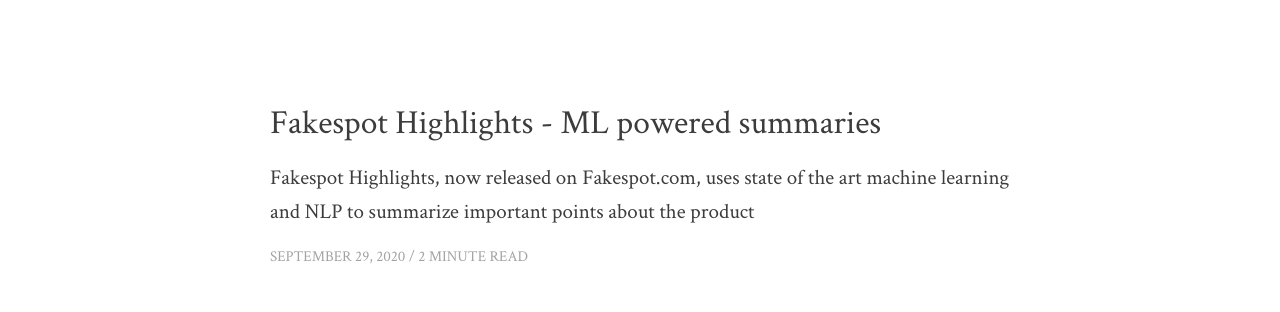
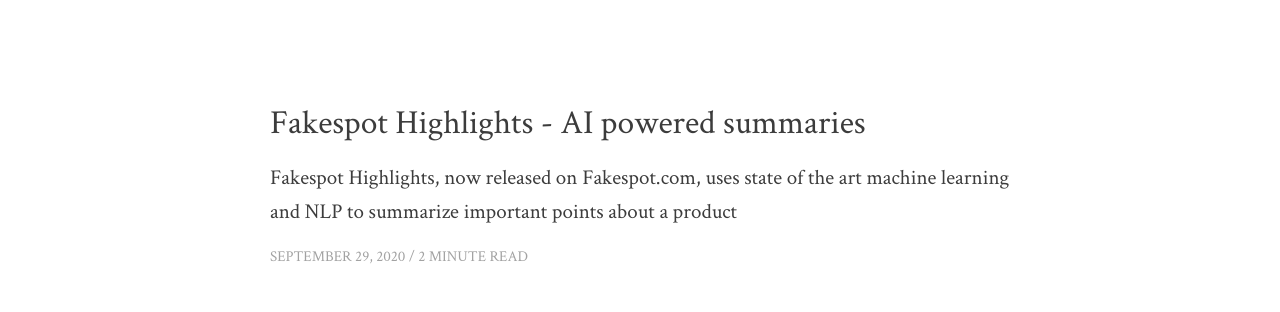
Before and after one commit to saouddk/saouddk.github.io, a Jekyll site: the page built from index.md, in a window 1280 px wide. Shown: the part 155-467 px from the top of the page. Built offline with Jekyll 4.4.1, drawn with Linux system fonts in a browser that asks for light colours.

```diff
--- a/_posts/2020-09-29-fakespot-highlights-ML-powered-summaries.markdown
+++ b/_posts/2020-09-29-fakespot-highlights-ML-powered-summaries.markdown
@@ -1,8 +1,8 @@
 ---
 layout: post
-title: Fakespot Highlights - ML powered summaries
+title: Fakespot Highlights - AI powered summaries
 date: 2020-09-29
-description: Fakespot Highlights, now released on Fakespot.com, uses state of the art machine learning and NLP to summarize important points about the product
+description: Fakespot Highlights, now released on Fakespot.com, uses state of the art machine learning and NLP to summarize important points about a product
 cover_url: fakespot_highlights.gif
 published: true
 permalink: /:year/:month/:day/fakespot-highlights-ml-powered-summaries
```
